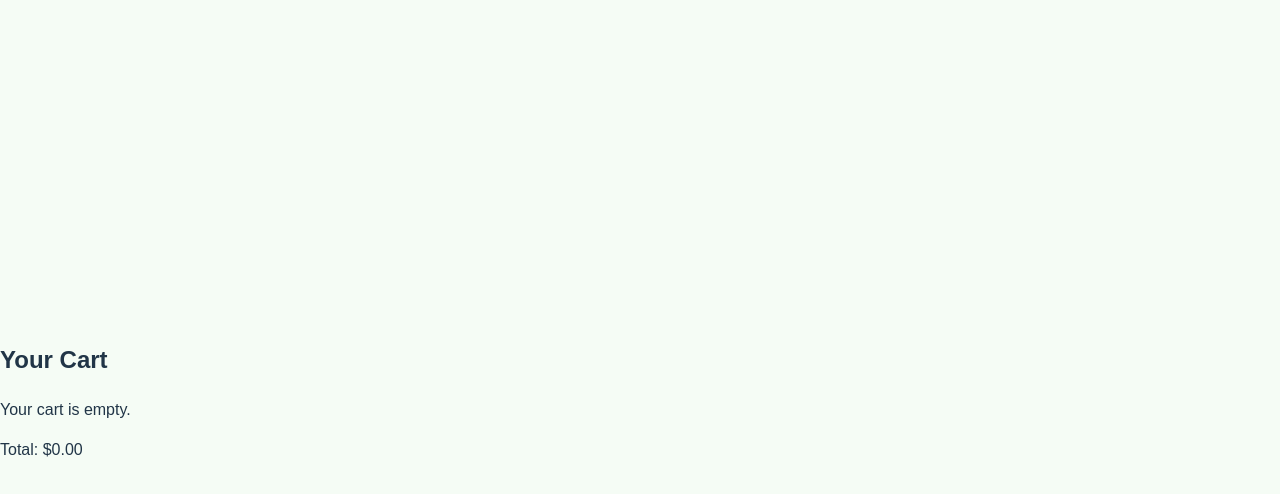
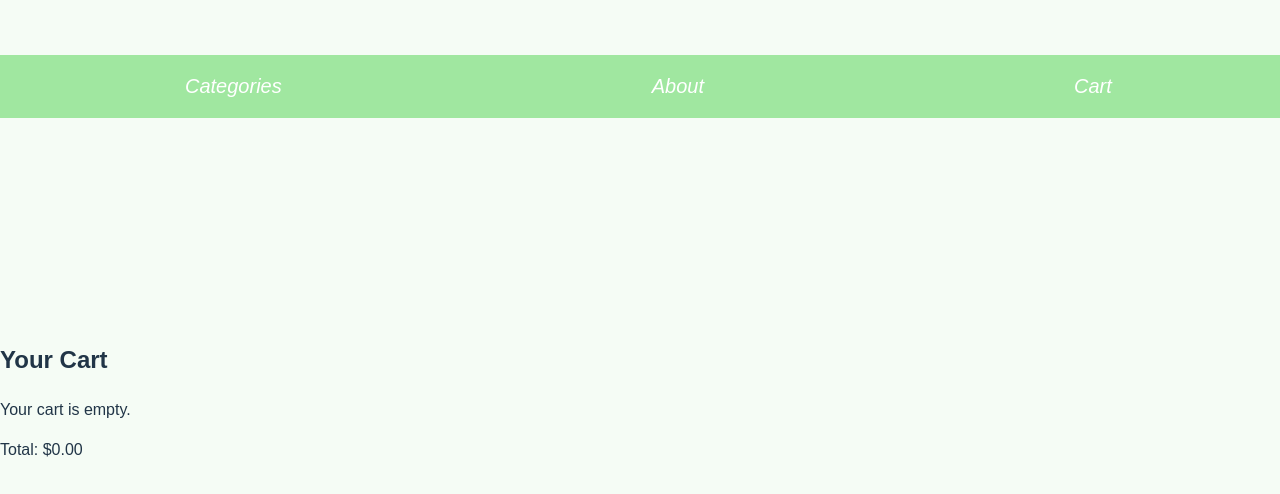
Before and after one commit to NickFeige/Ecommerce, a React (Vite) app: page /cart in a window 1280 px wide. Shown: the top 494 px of the page. Built offline with nearby package versions, Linux system fonts and the light colour scheme.

Commit message:
added navbar to cart

```diff
--- a/src/pages/Cart.tsx
+++ b/src/pages/Cart.tsx
@@ -1,4 +1,5 @@
 import React from "react";
+import Navbar from "./Navbar";
 
 // Define the CartItem interface (make sure it matches your AppRoutes)
 interface CartItem {
@@ -20,6 +21,7 @@ const Cart: React.FC<CartProps> = ({ cartItems, removeItem, increaseQuantity, de
 
   return (
     <div>
+        <Navbar />
       <h2>Your Cart</h2>
       {cartItems.length === 0 ? (
         <p>Your cart is empty.</p>
--- a/src/styles/globalStyles.css
+++ b/src/styles/globalStyles.css
@@ -100,3 +100,6 @@ body {
   border: 0px solid white;
   outline: none;
 }
+.sale-item {
+
+}
```
